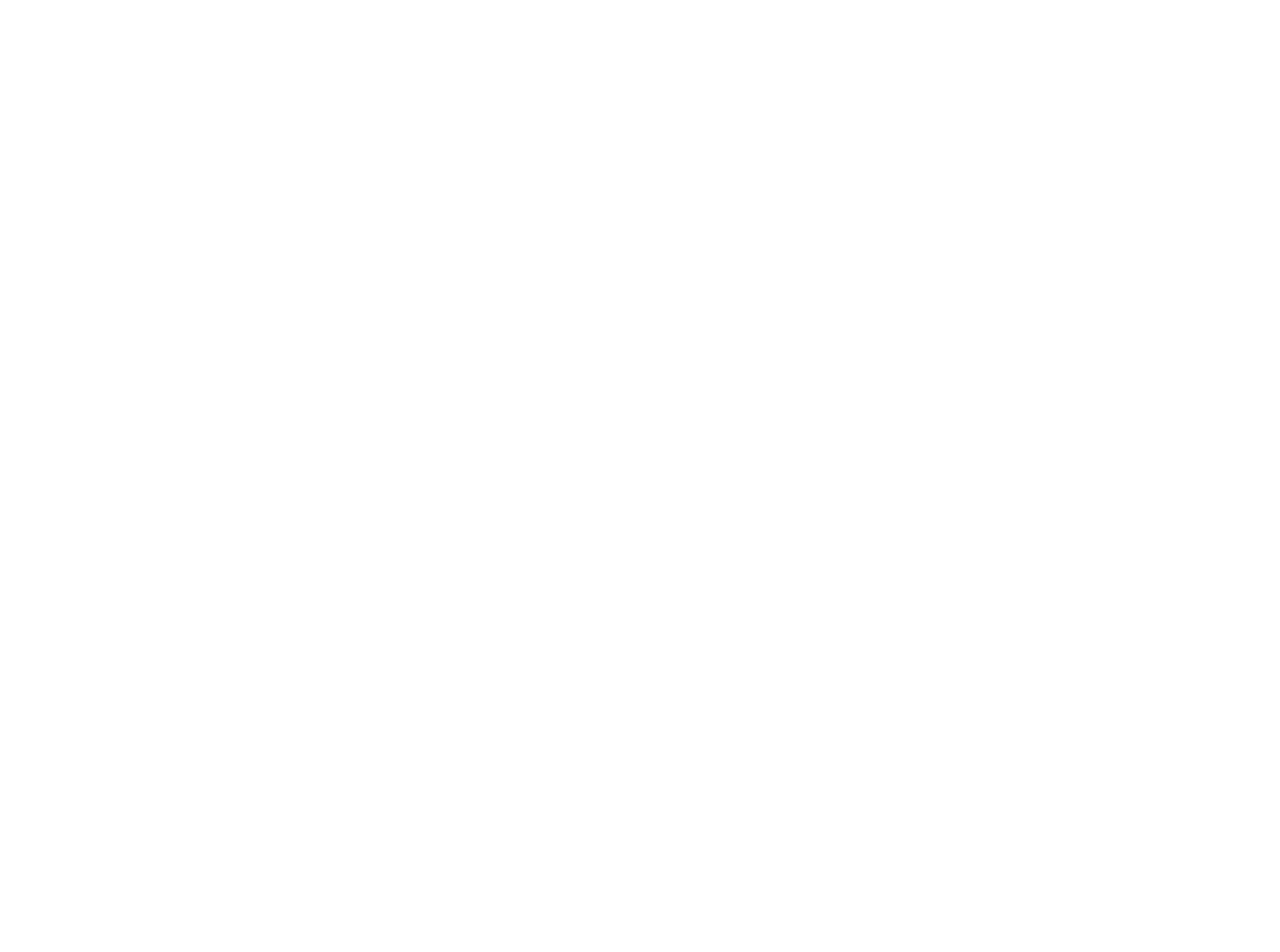
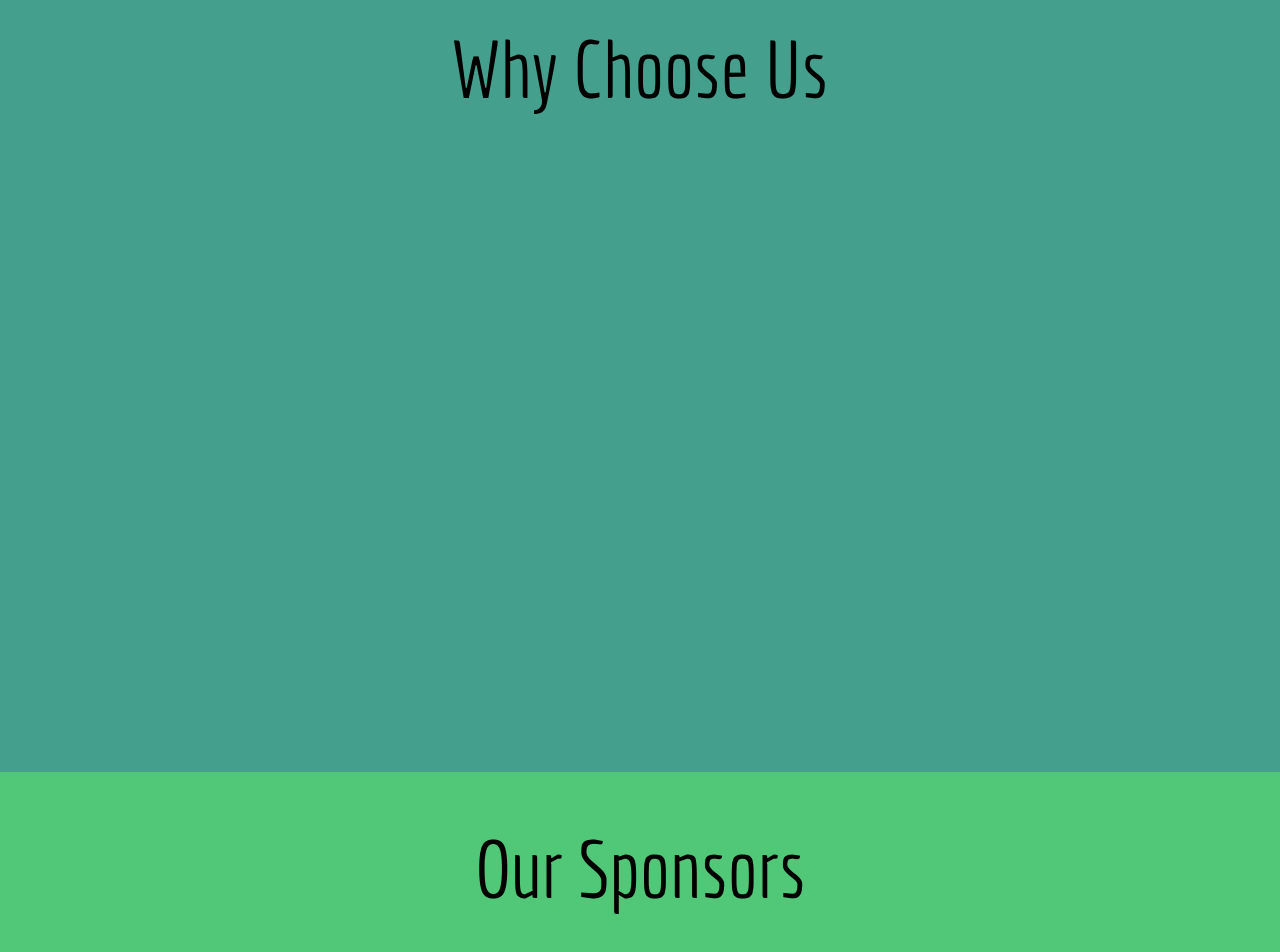
Before and after one commit to E9cipher/react-sample-webpage, a React (Create React App) app: page / in a window 1280 px wide. Shown: the part 1628-2580 px from the top of the page. Before the commit the page ends 1600 px from the top, so only its background shows below. Built offline with nearby package versions, Linux system fonts and the light colour scheme.

Commit message:
Add section styling for Section.jsx, add helper clearHash to clear URL hashes

```diff
--- a/src/App.js
+++ b/src/App.js
@@ -11,10 +11,11 @@
         name: myName,
         slogan: mySlogan
     }
-    const sectData = {
-        id: "products",
-        name: "Products"
-    }
+    const sectData = [
+        { id: "products", name: "Products", bgcolor: "" },
+        { id: "whyus", name: "Why Choose Us", bgcolor: "#44A08D" },
+        { id: "sponsors", name: "Our Sponsors", bgcolor: "#50C878" }
+    ]
     const [searchParams] = useSearchParams();
     const forcedLogin = searchParams.get("forceLogin");
     // Renders login or main content
--- a/src/components/Main.css
+++ b/src/components/Main.css
@@ -40,7 +40,7 @@
 body header nav.navbar ul li {
   list-style-type: none;
   background-color: lightseagreen;
-  padding: 10px;
+  transition: 0.3s ease-out all;
   cursor: pointer;
 }
 body header nav.navbar ul li:hover {
@@ -49,10 +49,16 @@
   min-width: -moz-fit-content;
   min-width: fit-content;
 }
-body header nav.navbar ul li a {
+body header nav.navbar ul li:hover a {
+  text-decoration: underline;
+}
+body header nav.navbar ul li a,
+body header nav.navbar ul li button {
+  display: inline-block;
   text-decoration: none;
   color: black;
   font-size: 18px;
+  padding: 10px;
 }
 
 /* MAIN */
--- a/src/components/Main.jsx
+++ b/src/components/Main.jsx
@@ -1,15 +1,18 @@
 import { faChevronDown, faHome } from "@fortawesome/free-solid-svg-icons";
 import { FontAwesomeIcon } from "@fortawesome/react-fontawesome";
 import "./Main.css";
+// Components
 import Section from './Section';
 import Gotop from "./Gotop";
+// Utils
+import { clearHash } from "../utils/clearHash";
 
 const Header = () => {
     return (
         <nav className="navbar">
             <ul>
-                <li><a href="/"><FontAwesomeIcon icon={faHome}></FontAwesomeIcon></a></li>
-                <li><a href="/">Home</a></li>
+                <li><a href="#top" onClick={clearHash(200)}><FontAwesomeIcon icon={faHome}></FontAwesomeIcon></a></li>
+                <li><a href="#top" onClick={clearHash(200)}>Home</a></li>
                 <li><a href="#products">Products</a></li>
                 <li><a href="#whyus">Why choose us?</a></li>
                 <li><a href="#sponsors">Sponsors</a></li>
@@ -43,9 +46,12 @@
                 <Header data={data}></Header>
             </header>
             <main>
+                <div id="top"></div>
                 <Gotop />
                 <MyNameSection data={data_myname}></MyNameSection>
-                <Section data={sectData}></Section>
+                <Section data={sectData[0]}></Section>
+                <Section data={sectData[1]}></Section>
+                <Section data={sectData[2]}></Section>
             </main>
         </>
     );
--- a/src/components/Section.jsx
+++ b/src/components/Section.jsx
@@ -4,7 +4,7 @@
  */
 const SectionJSX = ({ data }) => {
     return (
-        <section id={data.id} className="bodysection">
+        <section id={data.id} className="bodysection" style={{ backgroundColor: data.bgcolor }}>
             <div className="pctitle">
                 <h1 className="ptitle">{data.name}</h1>
             </div>
--- /dev/null
+++ b/src/utils/clearHash.js
@@ -0,0 +1,13 @@
+/**
+ * Clears hashes in the url after a specified timer
+ * @param {number} delay the delay specified in ms
+ */
+export const clearHash = (delay) => {
+    const executeClear = () => {
+        const url = new URL(window.location.href);
+        url.hash = "";
+        window.history.replaceState(null, "", url.toString());
+    }
+    !delay ? executeClear() : setTimeout(executeClear, delay)
+
+};
```
Also changed, not shown: src/components/Main.scss (+15 -2 lines).
